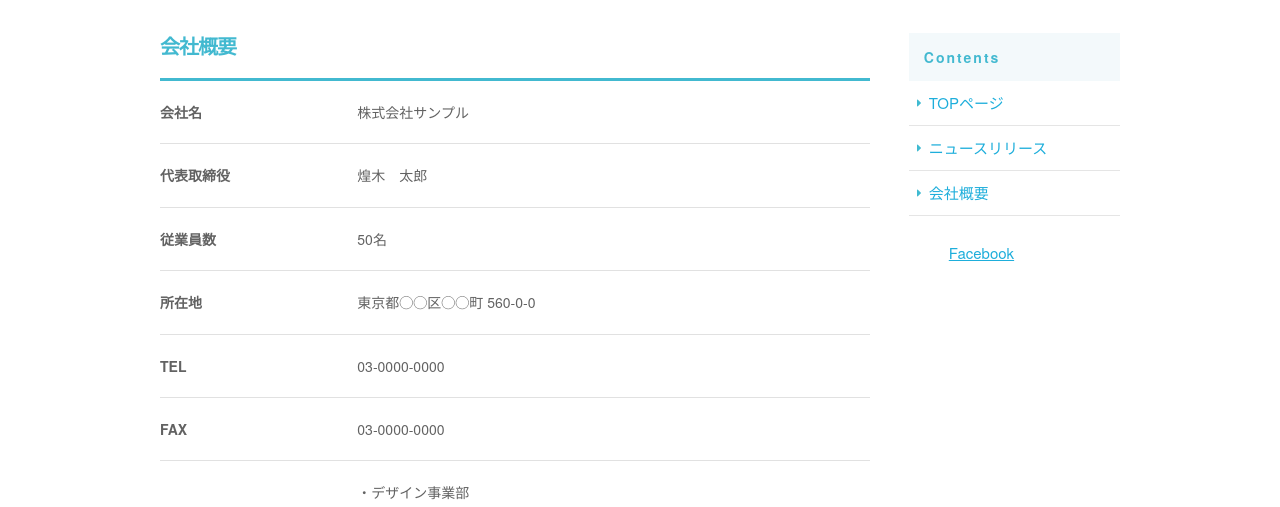
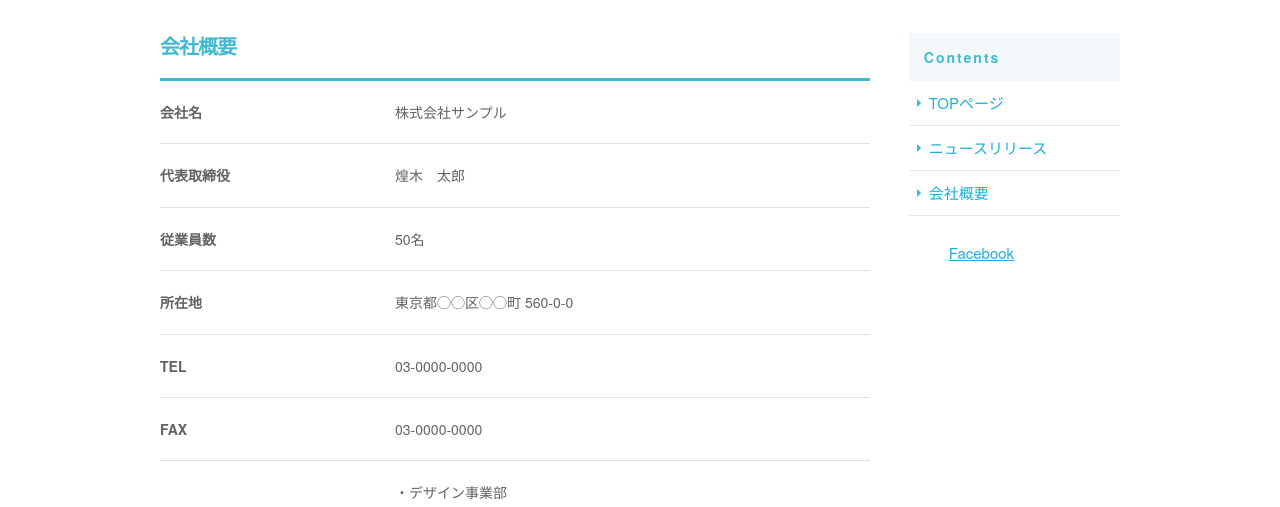
Before and after one commit to 73inoue/corporate-site, a plain HTML site: page company.html in a window 1280 px wide. Shown: the part 287-794 px from the top of the page. Drawn offline with nearby package versions, Linux system fonts and the light colour scheme.

Commit message:
会社概要ページ修正

```diff
--- a/css/sample.scss
+++ b/css/sample.scss
@@ -663,6 +663,10 @@ footer{
       color: #626262;
     }
 
+    th {
+      padding-right: 20px;
+    }
+
   }
 
 }
```
Also changed, not shown: css/sample.css, 1 other file.
